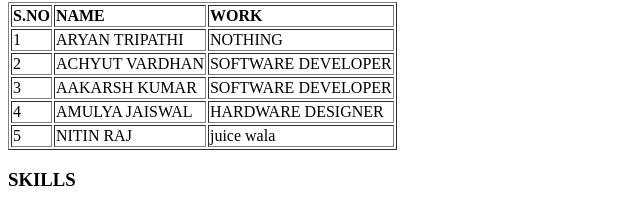
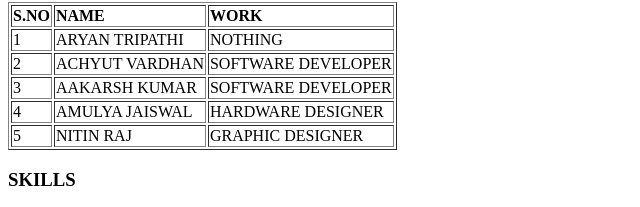
Before and after one commit to aryantripathi07/cv, a plain HTML site: page index.html in a window 1280 px wide. Shown: the part 546-753 px from the top of the page, 0-640 px from the left. Drawn offline with Linux system fonts and the light colour scheme.

Commit message:
Update index.html

```diff
--- a/index.html
+++ b/index.html
@@ -63,7 +63,7 @@
             <tr>
                 <td>5</td>
                 <td>NITIN RAJ</td>
-                <td>juice wala</td>
+                <td>GRAPHIC DESIGNER</td>
             </tr>
         </table>
         <h3>SKILLS</h3>
```
